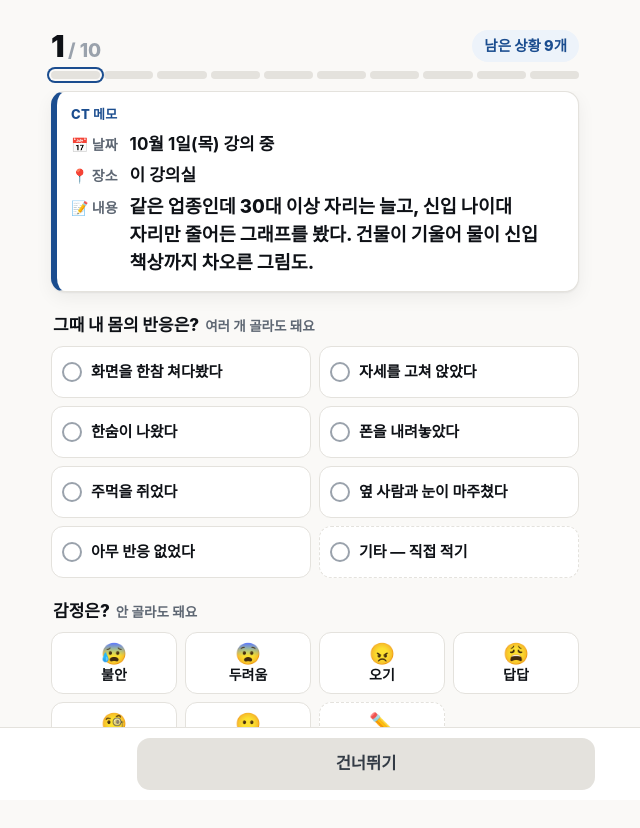
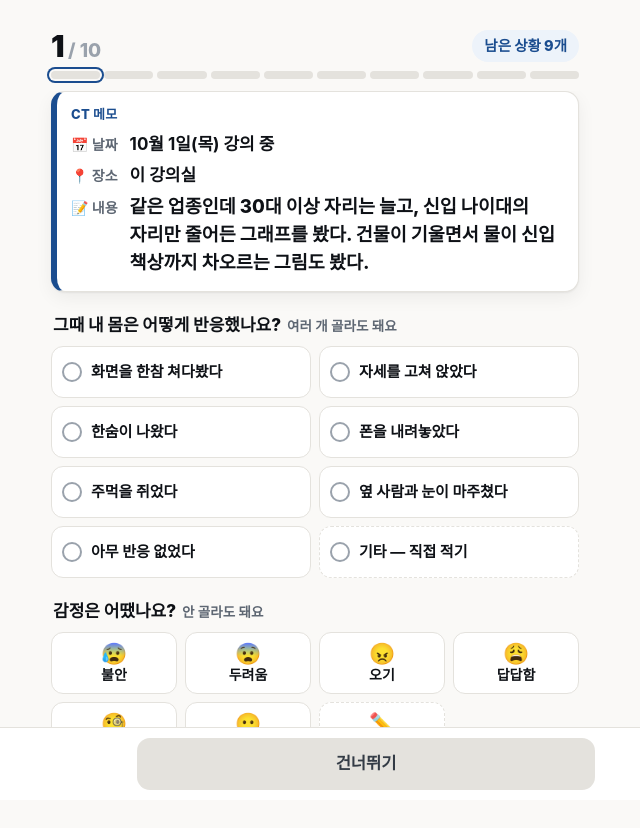
Before and after one commit to Toraclejin/ct-memo, a plain HTML site: page index.html in a window 1280 px wide. Both pictures are taken after a click on the button "시작하기". Shown: the whole page, without its empty margins (325-965 px from the left). Drawn offline with Linux system fonts and the light colour scheme.

Commit message:
10-01 강사가 다시 쓴 문구 그대로 — 시작 · 상황 공통 · 상황 열 개 · 모음 · AI 부탁 글

```diff
--- a/index.html
+++ b/index.html
@@ -16,7 +16,8 @@
      09-27 ⑤ 강사 「1번은 하소연이 들어가야 바로 이해된다」 · 「4번은 좋은 쪽인지 나쁜 쪽인지 모르겠다」 → 1번 「하소연」 · 4번 「와, … 나도 좀 알려 줘」(칭찬으로 읽히게)
            → 상황마다 몸 7개 + 기타 · 감정 6개 + 기타 · 위에 「3 / 10 · 남은 상황 7개」 + 칸 열 개
      파일 이름 그대로(대본 55번·덱 66장이 이 이름을 가리킨다) · 이 페이지는 아무 데도 보내지 않는다(고른 것은 그 폰 브라우저에만 잠깐) · 외부 파일 없음
-     몸 버튼 = 대본 「어떻게 적나」의 «몸이 한 일»(멈췄는지 · 손 · 시선 · 숨 · 몇 초) — 해석하는 말(막막했다·인상 깊었다)은 감정 칸으로 -->
+     몸 버튼 = 대본 「어떻게 적나」의 «몸이 한 일»(멈췄는지 · 손 · 시선 · 숨 · 몇 초) — 해석하는 말(막막했다·인상 깊었다)은 감정 칸으로
+     10-01 강사가 문구 전체를 다시 써서 보냄(①시작 ②상황 공통 ③상황 열 개 ④모음 ⑤AI 부탁 글) → 받은 글 그대로(감정 낱말은 「답답함·재미」처럼 강사 표기) · 정본 글은 CT메모_해보기_문구.md -->
 <style>
 :root{
   --bg:#FAF9F7; --card:#FFFFFF; --ink:#0E1116; --body:#333B45; --mut:#5E6773; --faint:#9AA2AC;
@@ -134,16 +135,16 @@ h1{font-size:29px;line-height:1.25;color:var(--ink);margin:12px 0 8px;letter-spa
   <section class="scr on" id="s-start">
     <span class="tag">강의 실습 · 버튼으로 열 개</span>
     <h1>CT 메모 — 먼저 해 보기</h1>
-    <p class="lead">상황이 <b>열 개</b> 나옵니다. <b>앞의 세 개는 오늘 이 강의실에서 있었던 일</b>이에요. 나머지는 비슷한 일이 있었다면 그때를, 없으면 상상으로 — 그때 <b>내 몸은 어땠을지</b>, 감정은 어땠을지 <b>버튼으로 고르세요.</b></p>
+    <p class="lead">상황이 <b>열 개</b> 나옵니다. <b>앞의 세 개는 오늘 이 강의실에서 있었던 일</b>이에요. 나머지는 비슷한 일을 겪은 적이 있다면 그때를, 없다면 상상해서 — 그때 <b>내 몸은 어떻게 반응했을지</b>, 감정은 어땠을지 <b>버튼으로 골라 보세요.</b></p>
     <div class="box">
       <ol class="steps">
-        <li><b>고르기</b> — 몸은 여러 개 골라도 돼요. 맞는 게 없으면 <b>기타</b>에 직접. 감정은 안 골라도 돼요</li>
-        <li><b>넘기기</b> — 잘 모르겠으면 건너뛰기. <b>세 개만</b> 골라도 됩니다</li>
-        <li><b>복사하기</b> — 끝까지 가면 메모가 한 번에 모여요. 평소 쓰는 AI에 붙여넣기</li>
+        <li><b>고르기</b> — 몸의 반응은 여러 개 골라도 돼요. 맞는 게 없으면 <b>기타</b>에 직접 적어 주세요. 감정은 고르지 않아도 돼요.</li>
+        <li><b>넘기기</b> — 잘 모르겠으면 건너뛰어도 돼요. <b>세 개만</b> 골라도 됩니다.</li>
+        <li><b>복사하기</b> — 끝까지 가면 고른 내용이 메모로 한 번에 모여요. 평소 쓰는 AI에 붙여넣어 보세요.</li>
       </ol>
-      <div class="chips0"><span>아무도 안 봅니다</span><span>이 페이지는 아무 데도 안 보냅니다</span><span>정답 없음</span></div>
+      <div class="chips0"><span>아무도 안 봅니다</span><span>이 페이지는 아무 데도 보내지 않습니다</span><span>정답 없음</span></div>
     </div>
-    <p class="fun">재미로 하는 거예요 — 심리검사가 아닙니다. 상상으로 고른 것은 실제 하루와 다를 수 있어요.</p>
+    <p class="fun">재미로 해 보는 거예요 — 심리검사가 아닙니다. 상상으로 고른 내용은 실제 경험과 다를 수 있어요.</p>
     <button class="big" id="go" type="button">시작하기</button>
   </section>
 
@@ -161,10 +162,10 @@ h1{font-size:29px;line-height:1.25;color:var(--ink);margin:12px 0 8px;letter-spa
         <dt>📝 내용</dt><dd class="what" id="mWhat"></dd>
       </dl>
     </div>
-    <div class="ask">그때 내 몸의 반응은?<small>여러 개 골라도 돼요</small></div>
+    <div class="ask">그때 내 몸은 어떻게 반응했나요?<small>여러 개 골라도 돼요</small></div>
     <div class="opts" id="body"></div>
     <div class="etc" id="bEtc"><b>기타 :</b><input id="bTxt" type="text" maxlength="40" placeholder="직접 적기" aria-label="몸 — 기타 직접 적기"></div>
-    <div class="ask">감정은?<small>안 골라도 돼요</small></div>
+    <div class="ask">감정은 어땠나요?<small>안 골라도 돼요</small></div>
     <div class="emos" id="emo"></div>
     <div class="etc" id="eEtc"><b>기타 :</b><input id="eTxt" type="text" maxlength="20" placeholder="직접 적기" aria-label="감정 — 기타 직접 적기"></div>
   </section>
@@ -177,7 +178,7 @@ h1{font-size:29px;line-height:1.25;color:var(--ink);margin:12px 0 8px;letter-spa
     <div id="res">
       <ol class="how">
         <li><b>복사하기</b>를 누르고</li>
-        <li><b>평소 쓰는 AI</b>를 열어서 — 무료로도 됩니다</li>
+        <li><b>평소 쓰는 AI</b>를 열어 주세요 — 무료로도 됩니다.</li>
         <li>입력창에 <b>붙여넣고 보내기</b></li>
       </ol>
       <div class="win">
@@ -189,7 +190,7 @@ h1{font-size:29px;line-height:1.25;color:var(--ink);margin:12px 0 8px;letter-spa
         </div>
       </div>
       <div class="row"><button class="ghost" type="button" id="edit">← 고치러 가기</button><button class="ghost" type="button" id="reset">처음부터 다시</button></div>
-      <p class="warn">재미로 하는 거예요 — 심리검사가 아닙니다. 상상으로 고른 것은 실제와 다를 수 있어요. 진짜 겪은 순간을 적으면 훨씬 정확해집니다.</p>
+      <p class="warn">재미로 해 보는 거예요 — 심리검사가 아닙니다. 상상으로 고른 내용은 실제 경험과 다를 수 있어요. 직접 겪은 순간을 적으면 훨씬 정확해집니다.</p>
     </div>
   </section>
 </main>
@@ -207,47 +208,48 @@ h1{font-size:29px;line-height:1.25;color:var(--ink);margin:12px 0 8px;letter-spa
      날짜는 페이지를 연 날 기준(언제 열어도 「지난 열흘」) — 그래서 요일에 매인 장면(주말 결혼식 등)은 안 쓴다 */
   var Q = [
     /* ★09-29 강사 「실습 앞에 강의 장면 세 개」 — 앞 셋 = 오늘 이 강의실(d: 0 · 방금 겪은 일이라 상상이 필요 없다 · 강의 순서대로)
-       그 뒤 일곱 = 일상 넷 · 취업·진로 셋을 번갈아(09-27 강사 「일상과 취업·진로를 5:5로」에서 셋을 뺌 · 열 개 유지) */
+       그 뒤 일곱 = 일상 넷 · 취업·진로 셋을 번갈아(09-27 강사 「일상과 취업·진로를 5:5로」에서 셋을 뺌 · 열 개 유지)
+       ★10-01 강사가 다시 쓴 글 그대로(문구.md ③) */
     { d: 0, t: '강의 중', p: '이 강의실',
-      w: '같은 업종인데 30대 이상 자리는 늘고, 신입 나이대 자리만 줄어든 그래프를 봤다. 건물이 기울어 물이 신입 책상까지 차오른 그림도.',
+      w: '같은 업종인데 30대 이상 자리는 늘고, 신입 나이대의 자리만 줄어든 그래프를 봤다. 건물이 기울면서 물이 신입 책상까지 차오르는 그림도 봤다.',
       b: ['화면을 한참 쳐다봤다', '자세를 고쳐 앉았다', '한숨이 나왔다', '폰을 내려놓았다', '주먹을 쥐었다', '옆 사람과 눈이 마주쳤다', '아무 반응 없었다'],
-      e: ['불안', '두려움', '오기', '답답', '호기심', '무덤덤'] },
+      e: ['불안', '두려움', '오기', '답답함', '호기심', '무덤덤'] },
     { d: 0, t: '강의 중', p: '이 강의실',
-      w: '강사가 화면에 띄운 미국 반도체 회사 하나를 두고 물었다. 「이 회사를 통째로 사는 값이 — 우리나라가 1년 동안 만들어낸 걸 다 더한 것보다 클까요, 작을까요? 크다면 몇 배쯤인지 불러 주세요.」',
+      w: '강사가 화면에 띄운 미국 반도체 회사 하나를 두고 물었다. 「이 회사를 통째로 사는 데 드는 돈이 우리나라가 1년 동안 만들어 낸 걸 다 합친 것보다 클까요, 작을까요? 크다면 몇 배쯤인지 불러 주세요.」',
       b: ['숫자를 소리 내 불렀다', '속으로만 숫자를 셌다', '눈이 커졌다', '입이 벌어졌다', '옆 사람을 쳐다봤다', '폰으로 찾아봤다', '아무 반응 없었다'],
-      e: ['놀람', '호기심', '재밌음', '의욕', '시큰둥', '무덤덤'] },
+      e: ['놀람', '호기심', '재미', '의욕', '시큰둥함', '무덤덤'] },
     { d: 0, t: '강의 중', p: '이 강의실',
-      w: '강사가 「이런 회사가 ‘우리도 뭐 한번 해볼까?’ 한마디 하면 업계 하나가 흔들린다」며, 실제로 산업이 통째로 바뀐 예 여섯을 화면에 띄웠다. 유료 문자가 무료 메신저로, 전화 콜택시가 앱 호출로. 아는 회사 이름도 보였다.',
+      w: '강사가 「이런 회사가 ‘우리도 한번 해 볼까?’ 한마디 하면 업계 하나가 흔들린다」며 실제로 산업이 통째로 바뀐 사례 여섯 개를 화면에 띄웠다. 유료 문자가 무료 메신저로, 전화 콜택시가 앱 호출로 바뀐 사례였다. 아는 회사 이름도 보였다.',
       b: ['고개를 끄덕였다', '화면을 사진 찍었다', '받아 적었다', '아는 이름에서 눈이 멈췄다', '팔짱을 꼈다', '한숨이 나왔다', '아무 반응 없었다'],
       e: ['놀람', '걱정', '호기심', '씁쓸함', '자극받음', '무덤덤'] },
     { d: 10, t: '밤 10시 20분', p: '내 방',
-      w: '밤늦게 친구가 전화로 하소연을 한다. 주말 약속을 두 개나 겹치게 잡아서 양쪽에서 다 욕먹게 생겼다고. 「나 이거 어떡해…」',
-      b: ['벌떡 일어나 앉았다', '종이에 날짜를 적어 가며 들었다', '목소리가 커졌다', '이마를 짚었다', '「응, 응」 대답만 했다', '스피커로 켜 두고 딴 걸 했다', '한 시간 넘게 통화했다'],
-      e: ['걱정', '난감', '답답', '귀찮음', '피곤', '재밌음'] },
+      w: '밤늦게 친구가 전화로 하소연한다. 주말 약속을 두 개나 겹치게 잡아서 양쪽에서 다 욕먹게 생겼다고 한다. 「나 이거 어떡해…」',
+      b: ['벌떡 일어나 앉았다', '종이에 날짜를 적어 가며 들었다', '목소리가 커졌다', '이마를 짚었다', '「응, 응」 하며 듣기만 했다', '스피커로 켜 두고 딴 걸 했다', '한 시간 넘게 통화했다'],
+      e: ['걱정', '난감함', '답답함', '귀찮음', '피곤함', '재미'] },
     { d: 9, t: '밤 11시 10분', p: '내 방 책상',
       w: '내일 마감인 자소서 파일을 열었다. 「지원 동기」 칸은 아직 비어 있고, 커서만 깜빡인다.',
-      b: ['3분 동안 커서만 봤다', '썼다 지웠다를 반복했다', '폰부터 집어 들었다', '한숨이 나왔다', '의자에 기대 늘어졌다', '괜히 냉장고를 열었다', '첫 줄을 쓰고 나니 손이 안 멈췄다'],
-      e: ['막막', '답답', '불안', '초조', '오기', '무덤덤'] },
+      b: ['3분 동안 커서만 바라봤다', '썼다 지웠다를 반복했다', '폰부터 집어 들었다', '한숨이 나왔다', '의자에 기대 늘어졌다', '괜히 냉장고를 열었다', '첫 줄을 쓰고 나니 손이 멈추지 않았다'],
+      e: ['막막함', '답답함', '불안', '초조함', '오기', '무덤덤'] },
     { d: 8, t: '낮 12시 30분', p: '알바하는 카페',
-      w: '점심시간에 단체 손님이 몰려와 주문이 한꺼번에 열 잔 넘게 밀렸다. 오늘은 나까지 둘이서 일한다.',
+      w: '점심시간에 단체 손님이 몰려와 주문이 한꺼번에 열 잔 넘게 밀렸다. 오늘은 나까지 두 명이서 일한다.',
       b: ['컵부터 쭉 깔아 놓았다', '주문서를 한 번에 쭉 훑었다', '손이 빨라졌다', '순간 멈칫했다', '숨을 크게 한 번 쉬었다', '어깨가 딱딱하게 굳었다', '정신 차려 보니 30분이 지나 있었다'],
-      e: ['신남', '뿌듯', '긴장', '당황', '정신없음', '짜증'] },
+      e: ['신남', '뿌듯함', '긴장', '당황', '정신없음', '짜증'] },
     { d: 7, t: '저녁 7시', p: '스터디 카페',
-      w: '취업 스터디에서 내가 정리해 온 채용 공고 표를 보더니, 한 명이 「와, 이거 어떻게 만든 거야? 나도 좀 알려 줘」 한다.',
-      b: ['몸을 앞으로 당겨 앉았다', '화면을 켜서 바로 보여 줬다', '손짓이 커졌다', '말이 빨라졌다', '머리를 긁적였다', '눈을 못 마주쳤다', '「그냥 한 거야」 하고 얼버무렸다'],
-      e: ['뿌듯', '신남', '쑥스러움', '어색함', '당황', '부담'] },
+      w: '취업 스터디에서 내가 정리해 온 채용 공고 표를 보더니 한 명이 「와, 이거 어떻게 만든 거야? 나도 좀 알려 줘」라고 한다.',
+      b: ['몸을 앞으로 당겨 앉았다', '화면을 켜서 바로 보여 줬다', '손짓이 커졌다', '말이 빨라졌다', '머리를 긁적였다', '눈을 잘 못 마주쳤다', '「그냥 한 거야」 하고 얼버무렸다'],
+      e: ['뿌듯함', '신남', '쑥스러움', '어색함', '당황', '부담'] },
     { d: 6, t: '밤 9시', p: '침대 위',
-      w: '친구 여섯 명 단톡방. 여행 날짜가 3주째 안 정해지더니, 누가 나를 콕 집어 「네가 좀 정해 줘」 했다.',
-      b: ['바로 달력부터 열었다', '되는 날짜를 표로 만들어 올렸다', '쉴 새 없이 답장을 보냈다', '입꼬리가 올라갔다', '읽기만 하고 화면을 껐다', '폰을 내려놓고 한숨 쉬었다', '단톡방을 한 시간 넘게 붙잡았다'],
-      e: ['설렘', '신남', '뿌듯', '부담', '귀찮음', '짜증'] },
+      w: '친구 여섯 명이 있는 단톡방. 여행 날짜가 3주째 안 정해지더니 누군가 나를 콕 집어 「네가 좀 정해 줘」라고 한다.',
+      b: ['바로 달력부터 열었다', '되는 날짜를 표로 만들어 올렸다', '쉴 새 없이 답장을 보냈다', '입꼬리가 올라갔다', '읽기만 하고 화면을 껐다', '폰을 내려놓고 한숨을 쉬었다', '단톡방을 한 시간 넘게 붙잡고 있었다'],
+      e: ['설렘', '신남', '뿌듯함', '부담', '귀찮음', '짜증'] },
     { d: 5, t: '오전 10시 40분', p: '면접장',
-      w: '면접관이 이력서를 넘기다가 「카페 알바를 오래 하셨네요. 거기서 제일 기억나는 일이 뭐예요?」 하고 물었다.',
+      w: '면접관이 이력서를 넘기다가 「카페 알바를 오래 하셨네요. 거기서 가장 기억에 남는 일이 뭐예요?」라고 물었다.',
       b: ['바로 떠오른 일을 줄줄 말했다', '순간 말문이 막혔다', '무릎 위에서 손을 꽉 쥐었다', '목소리가 떨렸다', '나도 모르게 웃음이 나왔다', '시선이 천장으로 올라갔다', '준비한 답을 외운 대로 말했다'],
-      e: ['긴장', '당황', '반가움', '자신감', '막막', '불안'] },
+      e: ['긴장', '당황', '반가움', '자신감', '막막함', '불안'] },
     { d: 2, t: '오후 2시', p: '내 방',
       w: '알바도 약속도 없는 날. 전부터 해 보고 싶던 요리든 영상 편집이든, 오늘은 마음껏 해도 된다.',
-      b: ['바로 시작했다', '밥 먹는 것도 잊었다', '해 질 때까지 했다', '누워서 폰만 봤다', '시작했다가 금방 그만뒀다', '자꾸 딴짓을 했다', '뭘 할지 고르다 오후가 다 갔다'],
-      e: ['설렘', '신남', '편안', '지루', '무기력', '허무'] }
+      b: ['바로 시작했다', '밥 먹는 것도 잊었다', '해 질 때까지 했다', '누워서 폰만 봤다', '시작했다가 금방 그만뒀다', '자꾸 딴짓을 했다', '뭘 할지 고르다가 오후가 다 갔다'],
+      e: ['설렘', '신남', '편안함', '지루함', '무기력', '허무함'] }
   ];
   /* 뺀 셋(09-29) — 오늘 장면과 겹치는 «소식을 받는 순간»(친구 첫 월급 · 결과 문자)과 일상 둘(하소연 · 단톡방)과 같은 쪽(와이파이).
      되살리려면 아래를 Q로 옮기고 KEY 번호를 올린다.
@@ -264,12 +266,8 @@ h1{font-size:29px;line-height:1.25;color:var(--ink);margin:12px 0 8px;letter-spa
         b: ['바로 열어 봤다', '화면을 꺼 버렸다', '폰을 뒤집어 놓았다', '숨을 참았다', '심장이 쿵쾅거렸다', '창밖만 봤다', '내릴 정거장을 지나쳤다'],
         e: ['기대', '긴장', '불안', '두려움', '체념', '무덤덤'] }
   */
-  var FACE = { '신남':'😆','뿌듯':'😊','걱정':'😟','답답':'😩','귀찮음':'🙄','피곤':'😫','긴장':'😬','정신없음':'😵','짜증':'😤','불안':'😰',
-               '막막':'😶','초조':'😣','오기':'😠','무덤덤':'😐','설렘':'🤩','부담':'😓','기쁨':'😁','쑥스러움':'☺️','당황':'😳','민망':'😅',
-               '서운':'😢','의욕':'💪','편안':'😌','지루':'🥱','무기력':'😪','죄책감':'😞','호기심':'🧐','재밌음':'😄','기대':'🙂','두려움':'😨','체념':'😔',
-               '난감':'😖','어색함':'😕','허무':'😑','반가움':'😃','자신감':'😎','부러움':'🥺','막연함':'🤔',
-               '조급함':'😥','씁쓸함':'🙃','자극받음':'🔥', '놀람':'😲', '시큰둥':'😒' };
-  var KEY = 'ctmemo-quiz-v3';   /* 09-29 상황이 바뀌어 번호를 올림 — 옛 답이 엉뚱한 상황에 붙지 않게 */
+  var FACE = {"신남": "😆", "뿌듯함": "😊", "걱정": "😟", "답답함": "😩", "귀찮음": "🙄", "피곤함": "😫", "긴장": "😬", "정신없음": "😵", "짜증": "😤", "불안": "😰", "막막함": "😶", "초조함": "😣", "오기": "😠", "무덤덤": "😐", "설렘": "🤩", "부담": "😓", "기쁨": "😁", "쑥스러움": "☺️", "당황": "😳", "민망": "😅", "서운": "😢", "의욕": "💪", "편안함": "😌", "지루함": "🥱", "무기력": "😪", "죄책감": "😞", "호기심": "🧐", "재미": "😄", "기대": "🙂", "두려움": "😨", "체념": "😔", "난감함": "😖", "어색함": "😕", "허무함": "😑", "반가움": "😃", "자신감": "😎", "부러움": "🥺", "막연함": "🤔", "조급함": "😥", "씁쓸함": "🙃", "자극받음": "🔥", "놀람": "😲", "시큰둥함": "😒", "뿌듯": "😊", "답답": "😩", "피곤": "😫", "막막": "😶", "초조": "😣", "편안": "😌", "지루": "🥱", "재밌음": "😄", "난감": "😖", "허무": "😑", "시큰둥": "😒"};
+  var KEY = 'ctmemo-quiz-v4';   /* 09-29 · 10-01 상황·낱말이 바뀔 때마다 번호를 올림 — 옛 답이 엉뚱한 상황에 붙지 않게 */
   function blank(){ return Q.map(function(){ return { b: [], bo: false, bt: '', e: [], eo: false, et: '' }; }); }
   var A = blank(), cur = 0;
   try { var sv = JSON.parse(localStorage.getItem(KEY) || 'null'); if (sv && sv.a && sv.a.length === Q.length) { A = sv.a; cur = Math.min(sv.cur || 0, Q.length - 1); } } catch (e) {}
@@ -326,15 +324,15 @@ h1{font-size:29px;line-height:1.25;color:var(--ink);margin:12px 0 8px;letter-spa
   function md(){
     var L = [];
     L.push('# 부탁 — 제 CT 메모를 시험 삼아 읽어 주세요', '');
-    L.push('아래는 제가 **열 가지 상황**에서 제 **몸의 반응**과 **감정**을 버튼으로 골라 모은 메모입니다. **1~3번은 오늘 강의 중에 실제로 겪은 일**이고, 나머지는 비슷한 일이 있었으면 그때를, 없으면 상상으로 골랐습니다.');
-    L.push('연습이고, 재미로 해 보는 거예요 — 심리검사가 아닙니다.', '');
+    L.push('아래는 제가 **열 가지 상황**에서 제 **몸의 반응**과 **감정**을 버튼으로 골라 모은 메모입니다. **1~3번은 오늘 강의 중에 실제로 겪은 일**이고, 나머지는 비슷한 일을 겪은 적이 있다면 그때를 떠올리고, 없다면 상상해서 골랐습니다.');
+    L.push('연습 삼아 재미로 해 보는 것이고, 심리검사는 아닙니다.', '');
     L.push('## 이렇게 읽어 주세요');
-    L.push('1. 여러 메모에서 **비슷하게 되풀이되는 몸의 반응**을 2~3개 찾아 주세요. 표현이 달라도 같은 쪽이면 묶고, 근거가 된 메모 번호를 괄호로 붙여 주세요. 예) 손이 먼저 나간다 (2, 4, 9) — 실제로 겪은 1~3번에는 조금 더 무게를 두세요.');
+    L.push('1. 여러 메모에서 **비슷하게 되풀이되는 몸의 반응**을 2~3개 찾아 주세요. 근거가 된 메모 번호도 괄호 안에 적어 주세요. 실제로 겪은 1~3번에는 조금 더 무게를 두어 주세요.');
     L.push('2. 몸이 **살아나는** 상황과 **굳는** 상황을 나눠 주세요.');
-    L.push('3. 그걸 한 문장으로 **추측**해 주세요 — 「나는 ___할 때 살아있다」 · 후보 두 개.');
-    L.push('4. 단정하지 말고, 성격 유형 이름은 붙이지 마세요. 적힌 것만 근거로 삼아 주세요.');
-    L.push('5. 끝에 한 줄 — 상상으로 고른 메모는 실제 하루와 다를 수 있다고 적어 주세요.');
-    L.push('6. 전부 15줄 안쪽, 쉬운 말로.', '');
+    L.push('3. 「나는 ___할 때 살아있다」라는 문장을 **두 가지 후보**로 추측해 주세요.');
+    L.push('4. 단정하지 말고, 성격 유형 이름도 붙이지 마세요. 적힌 내용만 근거로 판단해 주세요.');
+    L.push('5. 마지막에는 상상으로 고른 메모는 실제 경험과 다를 수 있다는 점을 한 줄로 적어 주세요.');
+    L.push('6. 전체 답변은 15줄 안쪽으로, 쉬운 말로 써 주세요.', '');
     L.push('## 제 CT 메모 (' + count() + '개)');
     Q.forEach(function(q, i){
       var a = A[i]; if (!filled(a)) return;
```
